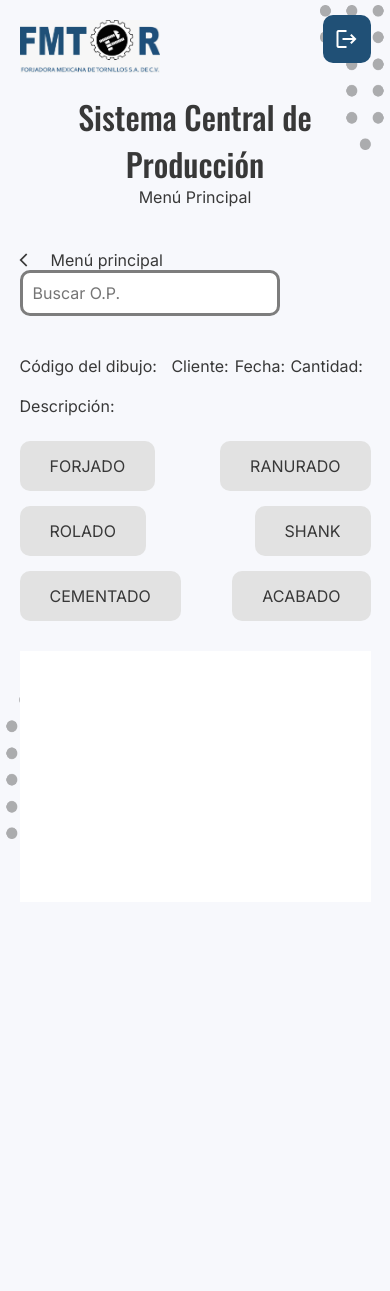
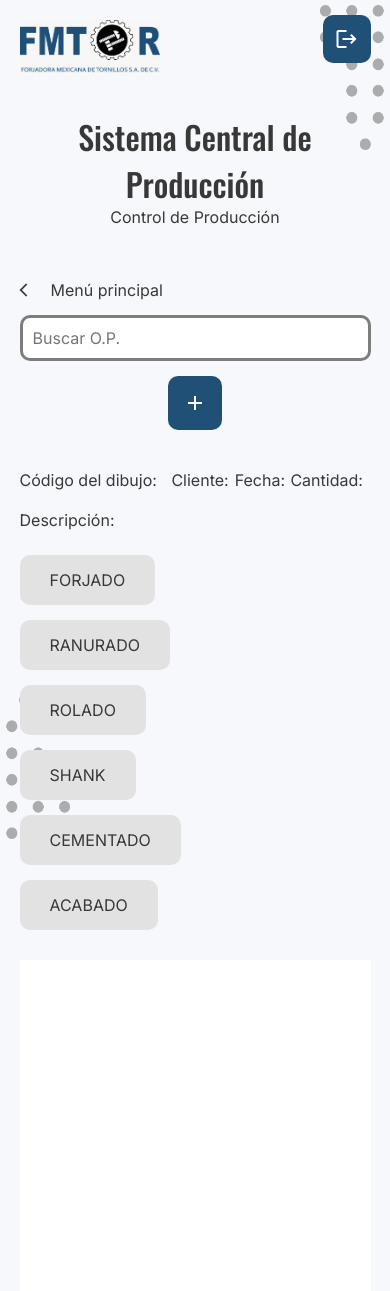
Before and after one commit to angeldavid06/scp_fmtor, a PHP site: page /views/control.html in a window 390 px wide. Before the commit the page ends 839 px from the top, so only its background shows below. Run offline with PHP 8.4, Linux system fonts and the light colour scheme.

Commit message:
2021-08-17 10:09 am Implementación de JS

```diff
--- a/public/css/estilos.css
+++ b/public/css/estilos.css
@@ -103,7 +103,8 @@
     border: 3px solid var(--color-red);
 }
 
-button {
+button,
+.btn-cancel {
     color: white;
     background-color: var(--color-blue-button);
     box-shadow: 0px 0px 0px 0px rgba(32, 80, 118, 0.3);
@@ -900,7 +919,7 @@
         width: 100%;
         display: grid;
         grid-template-columns: 1fr;
-        grid-template-rows: 1fr 1fr 1fr;
+        grid-template-rows: 90px 1fr;
     }
 
     .row-con .logo {
@@ -940,6 +959,20 @@
         display: flex;
         justify-content: space-between;
         flex-wrap: wrap;
+        margin-top: 15px;
+    }
+
+    main .options .left {
+        width: 100%;
+        padding: 15px 0px;
+    }
+
+    main .options .right button {
+        margin: auto;
+    }
+
+    main .options .right input {
+        margin-bottom: 15px;
     }
 
     main .right {
@@ -968,4 +1002,9 @@
     main .open {
         left: 0;
     }
+
+    main .estados {
+        width: 40%;
+        max-width: 40%;
+    }
 }
--- /dev/null
+++ b/public/js/control.js
@@ -0,0 +1,27 @@
+const form_control = document.getElementById('form-control');
+
+form_control.addEventListener('submit', (evt)=> {
+    evt.preventDefault();
+    try {
+        const  estado = document.getElementsByClassName('active');
+        if (estado[0].dataset.estado) {
+            console.log(estado[0].dataset.estado);
+        }
+    } catch (error) {
+        console.log('error');
+    }
+});
+
+const btn_form_control = document.getElementById('btn-form-control');
+
+btn_form_control.addEventListener('click', () => {
+    const form = document.getElementsByClassName('ingresar');
+    form[0].classList.toggle('open');
+});
+
+const btn_form_control_cancel = document.getElementById('btn-form-control-cancel');
+
+btn_form_control_cancel.addEventListener('click', () => {
+    const form = document.getElementsByClassName('ingresar');
+    form[0].classList.toggle('open');
+});
--- a/views/control.html
+++ b/views/control.html
@@ -18,7 +18,7 @@
                 </div>
                 <div class="info">
                     <h3>Sistema Central de Producción</h3>
-                    <p>Menú Principal</p>
+                    <p>Control de Producción</p>
                 </div>
                 <div class="options">
                     <button class="material-icons">logout</button>
@@ -30,9 +30,8 @@
                         <a href="principal.html" class="regresar"><i class="material-icons">arrow_back_ios</i>Menú principal</a>
                     </div>
                     <div class="right">
-                        <form>
-                            <input type="number" name="" id="" placeholder="Buscar O.P.">
-                        </form>
+                        <input type="number" name="" id="" placeholder="Buscar O.P.">
+                        <button id="btn-form-control" class="material-icons btn-icon">add</button>
                     </div>
                 </div>
                 <div class="informacion">
@@ -210,10 +209,30 @@
                         </div>
                     </div>
                 </div>
+                <div class="ingresar">
+                    <div class="contenedor_ingresar">
+                        <form id="form-control">
+                            <h2>Nuevo Registro</h2>
+                            <p>Ingresa el número de máquina:</p>
+                            <input type="number" name="" id="">
+                            <p>Ingresa el número de botes:</p>
+                            <input type="number" name="" id="">
+                            <p>Ingresa la fecha de entrega:</p>
+                            <input type="date" name="" id="">
+                            <p>Ingresa las pzas. entregadas:</p>
+                            <input type="number" name="" id="">
+                            <p>Ingresa los kg. entregados:</p>
+                            <input type="number" name="" id="">
+                            <button data-btn="insertar" id="btn-form-control-registrar">Registrar</button>
+                            <label class="btn-cancel" id="btn-form-control-cancel">Cancelar</label>
+                        </form>
+                    </div>
+                </div>
             </main>
         </div>
         <img class="source source-2" src="../public/img/aux-1.png" alt="" srcset="">
     </div>
     <script src="../public/js/estados.js"></script>
+    <script src="../public/js/control.js"></script>
 </body>
 </html>
--- a/views/ordenes.html
+++ b/views/ordenes.html
@@ -66,6 +66,7 @@
                                 <option value="2">Reporte Diario por Máquina</option>
                             </select>
                             <button>Consultar</button>
+                            <label class="btn-cancel">Cancelar</label>
                         </div>
                     </form>
                     <form id="form-filtros">
@@ -103,6 +104,7 @@
                                 <input type="text" name="" id="">
                             </div>
                             <button>Buscar</button>
+                            <label class="btn-cancel">Cancelar</label>
                         </div>
                     </form>
                 </div>
@@ -111,5 +113,6 @@
         <img class="source source-2" src="../public/img/aux-1.png" alt="" srcset="">
     </div>
     <script src="../public/js/filtros.js"></script>
+    <script src="../public/js/ordenes.js"></script>
 </body>
 </html>
```
Also changed, not shown: other parts of public/css/estilos.css (+26 -7 lines), public/js/ordenes.js (added, +11 -0 lines), public/js/usuario.js (added, +12 -0 lines), views/usuarios.html (+20 -6 lines).
